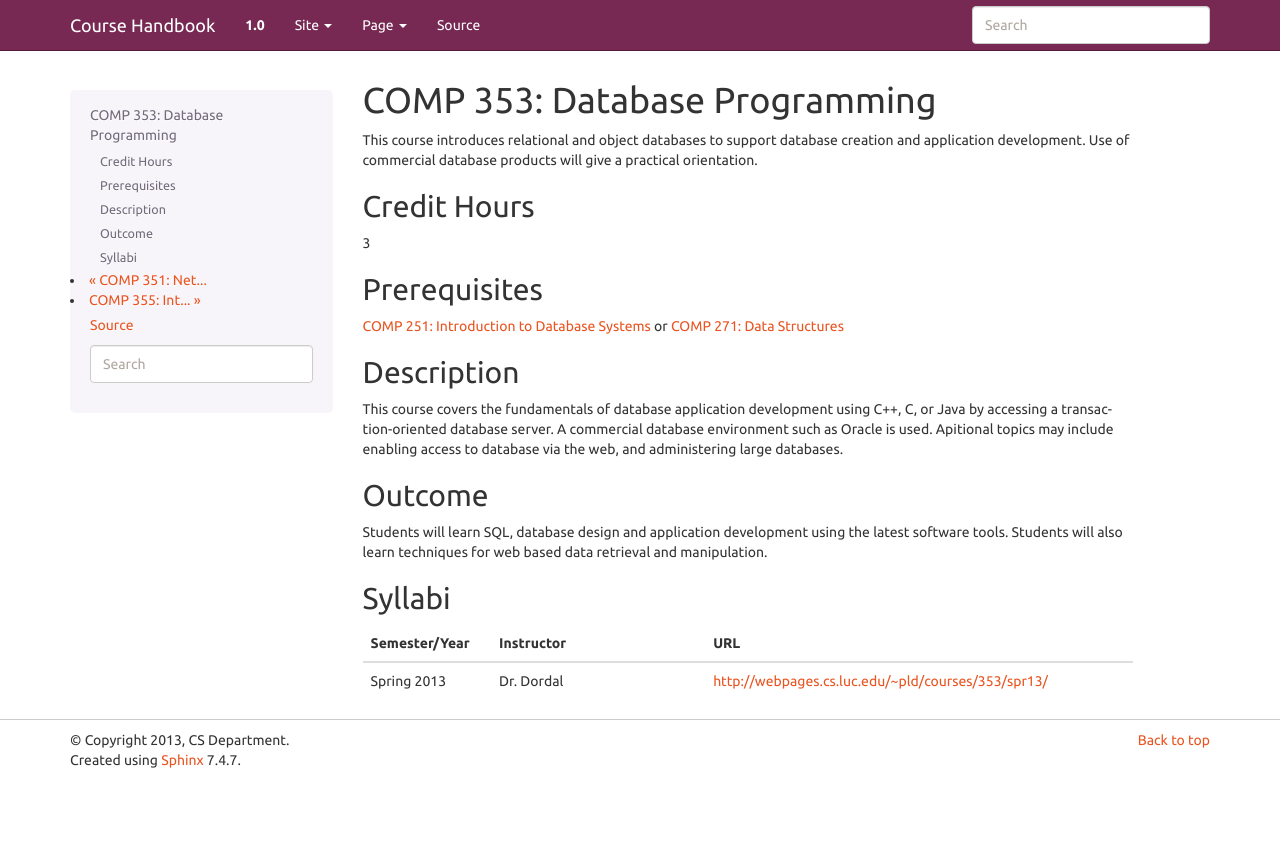
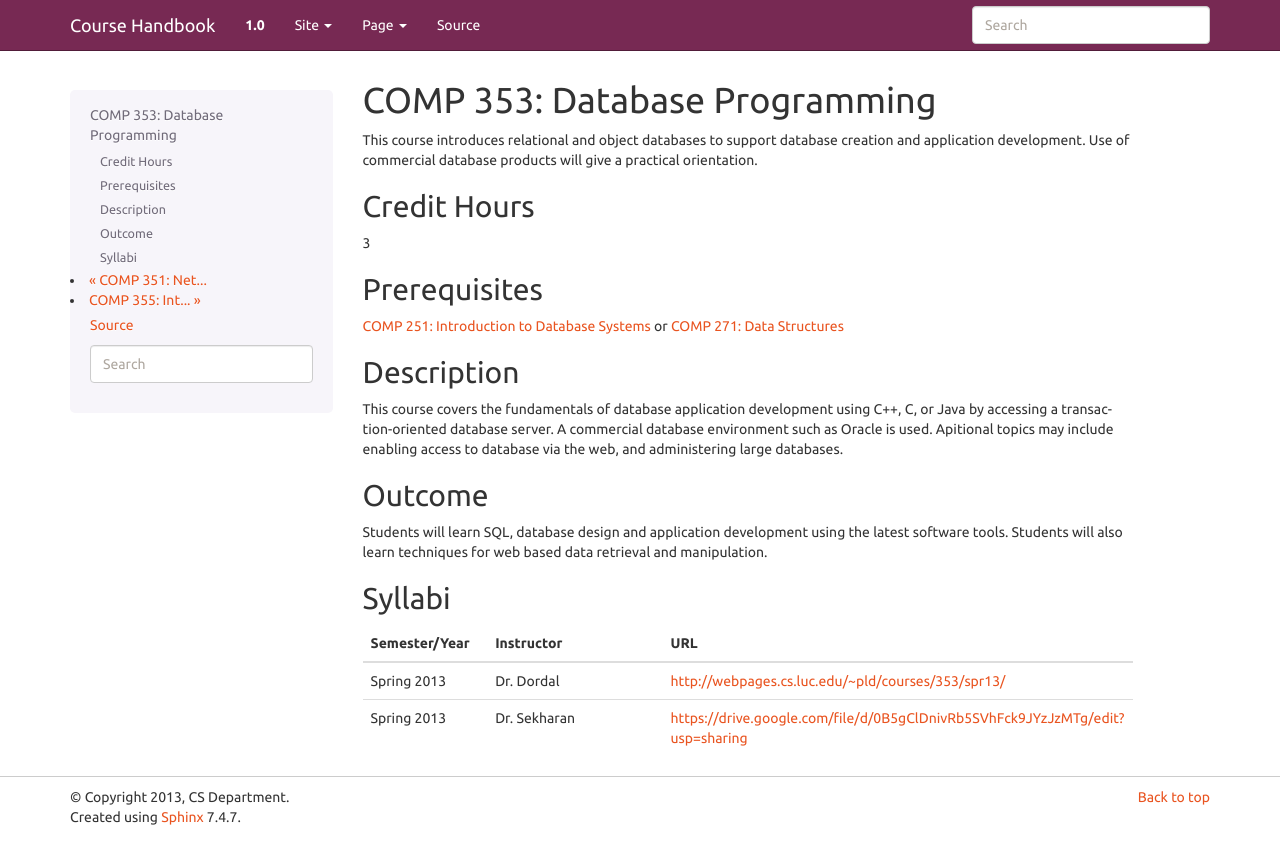
Before and after one commit to kyang5/coursedescriptions, a Sphinx documentation site: the page built from source/comp353.rst, in a window 1280 px wide. Shown: the top 864 px of the page. Built offline with Sphinx 7.4.7, drawn with Linux system fonts in a browser that asks for light colours.

Commit message:
Updated syllabus info for COMP 353

```diff
--- a/source/comp353.rst
+++ b/source/comp353.rst
@@ -35,3 +35,4 @@
    	:widths: 15, 25, 50
 
 	"Spring 2013", "Dr. Dordal", "http://webpages.cs.luc.edu/~pld/courses/353/spr13/"
+	"Spring 2013", "Dr. Sekharan", "https://drive.google.com/file/d/0B5gClDnivRb5SVhFck9JYzJzMTg/edit?usp=sharing"
```
Also changed, not shown: source/comp355.rst (+5 -2 lines).
